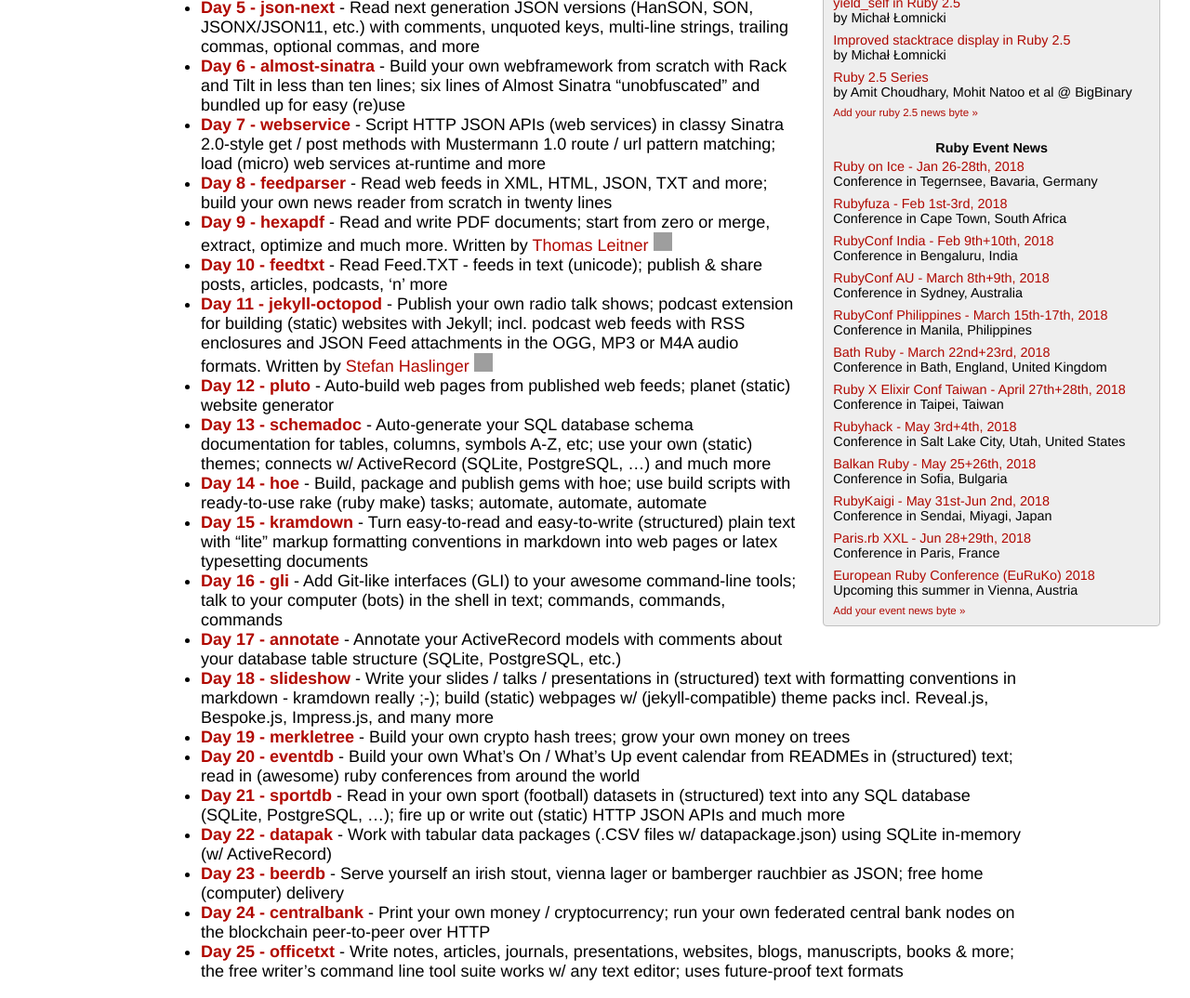
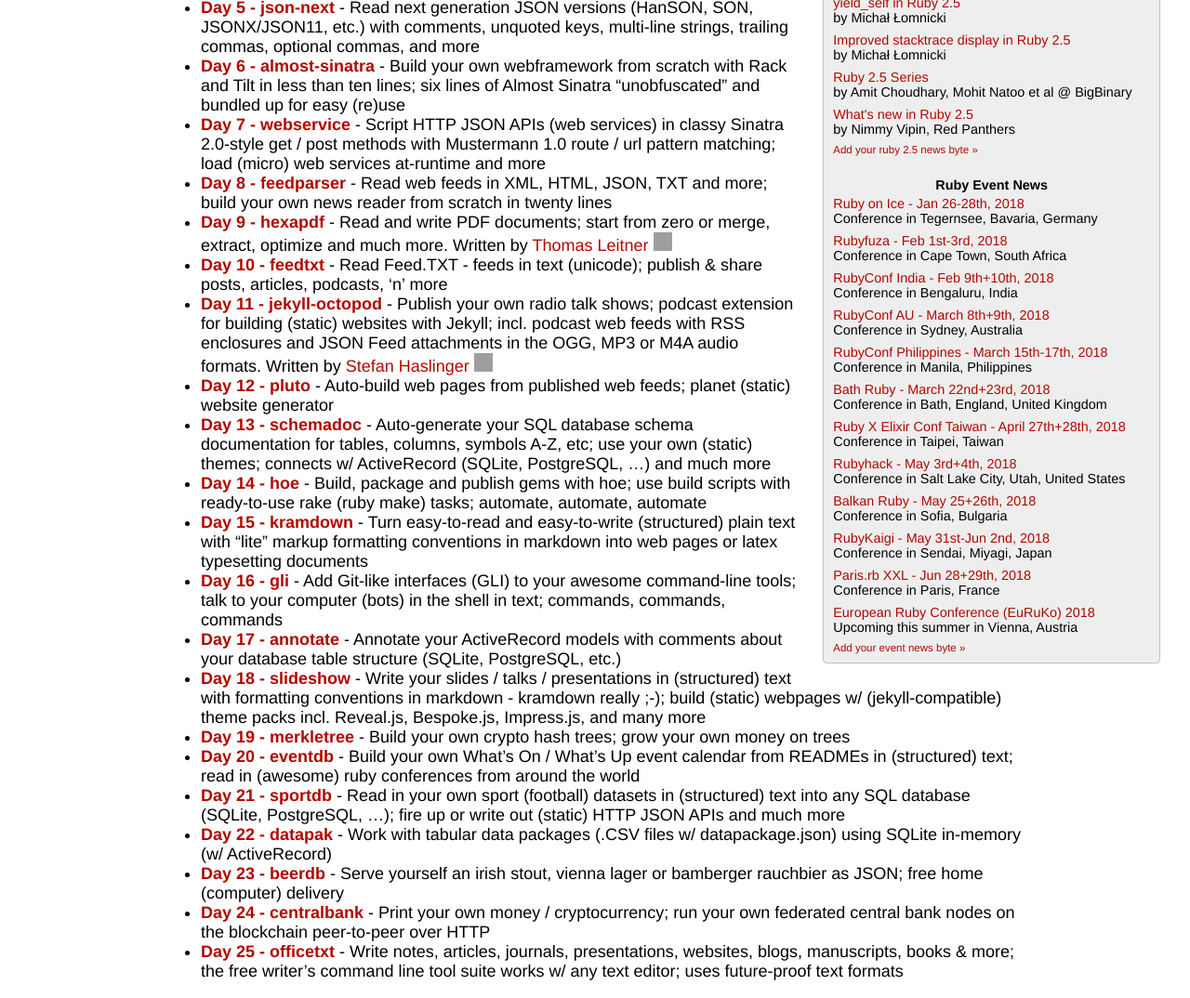
Before and after one commit to wongatron/calendar, a Jekyll site: the page built from README.md, in a window 1280 px wide. Shown: the part 320-1394 px from the top of the page at 93% size. Built offline with Jekyll 4.4.1, drawn with Linux system fonts in a browser that asks for light colours; our own code applies the rules of GitHub Pages for plain Markdown files; grey boxes are pictures that could not be loaded.

Commit message:
add What's new in Ruby 2.5 by Nimmy Vipin, Red Panthers

```diff
--- a/_data/ruby25.yml
+++ b/_data/ruby25.yml
@@ -39,3 +39,7 @@
 - title:    "Ruby 2.5 Series"
   subtitle: "by Amit Choudhary, Mohit Natoo et al @ BigBinary"
   url:       http://blog.bigbinary.com/categories/Ruby-2-5
+
+- title:    "What's new in Ruby 2.5"
+  subtitle: "by Nimmy Vipin, Red Panthers"
+  url:      https://blog.redpanthers.co/whats-new-ruby-2-5/
```
